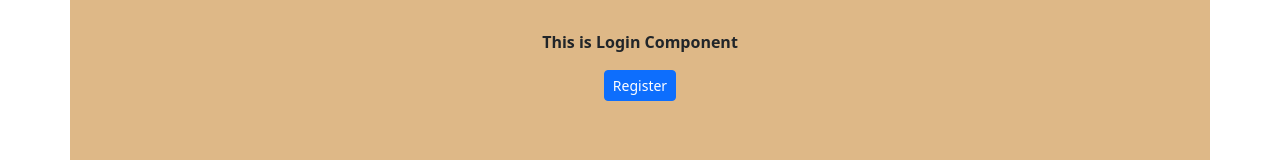
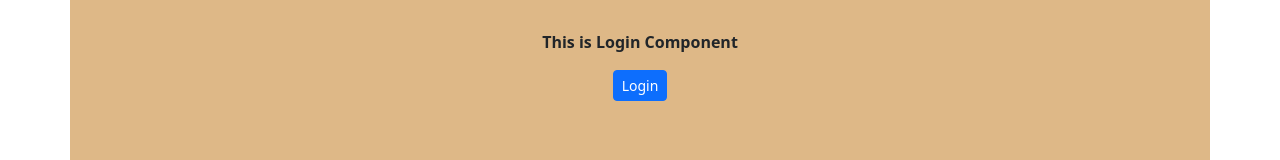
Before and after one commit to suren-11/AngularTraining2, an Angular app: page /login in a window 1280 px wide. Shown: the part 375-535 px from the top of the page. Built offline with nearby package versions, Linux system fonts and the light colour scheme.

Commit message:
changed the button name to login

```diff
--- a/src/app/login/login.component.html
+++ b/src/app/login/login.component.html
@@ -1,4 +1,4 @@
 <div class="container d-flex justify-content-center align-items-center vh-100 text-dark flex-column">
     <p class="fw-bold">This is Login Component</p>
-    <a routerLink="/reg"><button class="btn btn-primary btn-sm">Register</button></a>
+    <a routerLink="/reg"><button class="btn btn-primary btn-sm">Login</button></a>
 </div>
```
